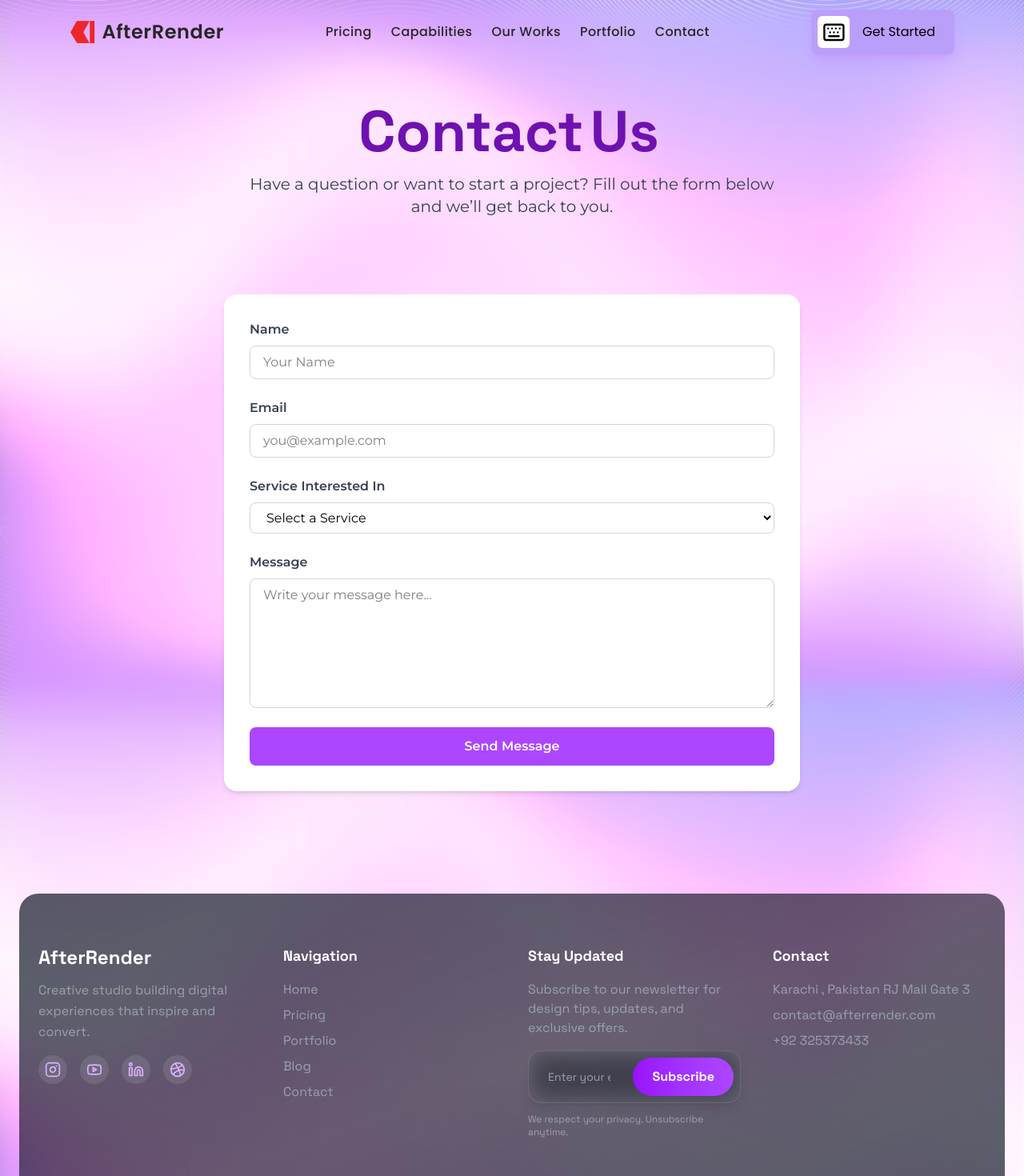
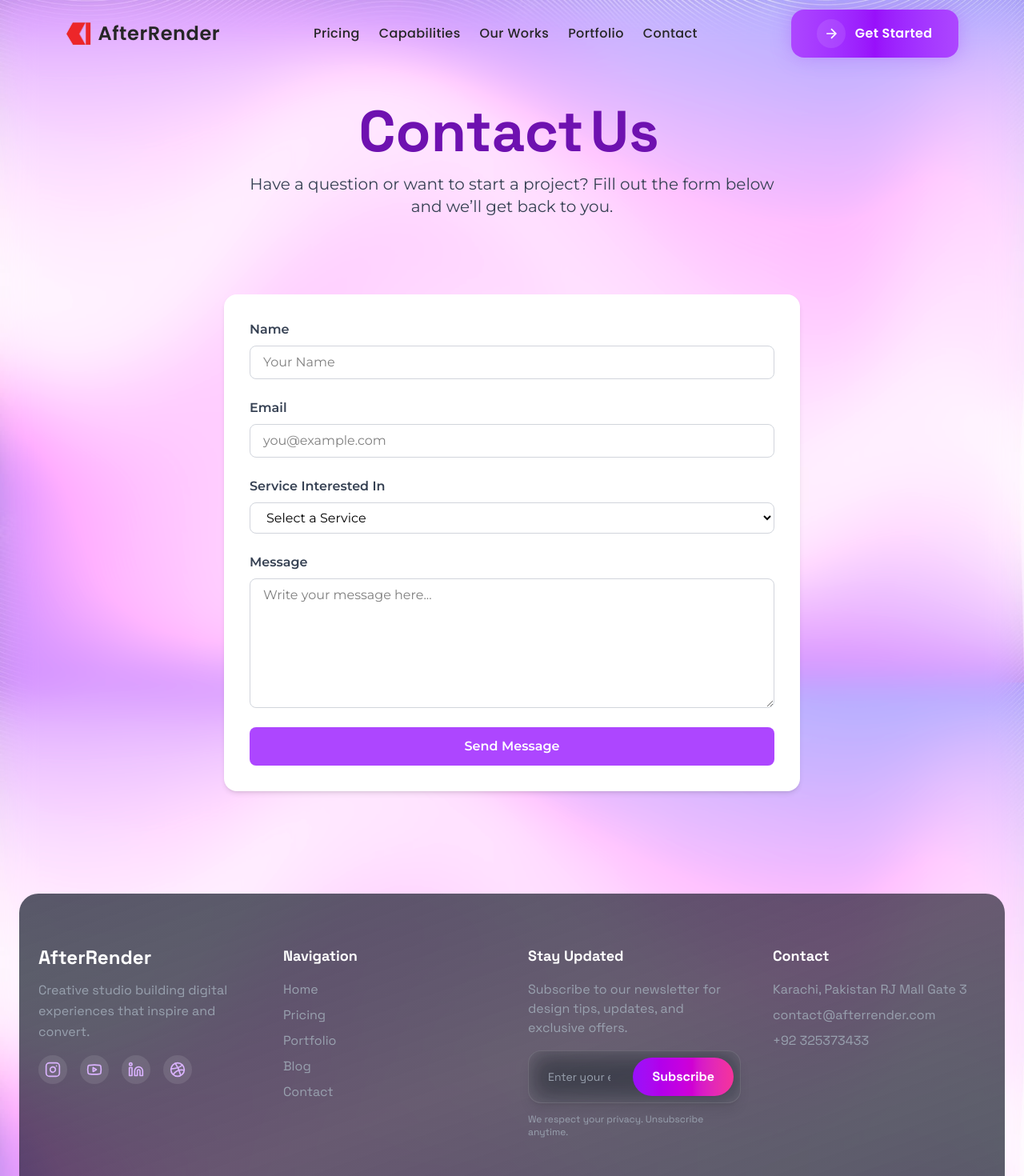
Before and after one commit to afterrender1/afterrender, a Next.js app: page /contact in a window 1280 px wide. Shown: the top 1470 px of the page at 80% size. Built offline with nearby package versions, Linux system fonts and the light colour scheme.

Commit message:
fix bugs

```diff
--- a/app/socialmediapresence/page.jsx
+++ b/app/socialmediapresence/page.jsx
@@ -11,6 +11,8 @@ import { FaFacebookF, FaInstagram, FaLinkedinIn, FaTwitter } from "react-icons/f
 import Footer from "@/components/Footer";
 import { Heading } from "@/components/Heading";
 import { MdContactSupport } from "react-icons/md";
+import { TfiWorld } from "react-icons/tfi";
+
 
 const montserrat = Montserrat({ subsets: ["latin"], weight: ["400", "600", "700"] });
 const playfair = Playfair_Display({ subsets: ["latin"], weight: ["600", "700"] });
@@ -222,8 +224,10 @@ export default function SocialMediaPresencePage() {
       <section className="relative py-24 text-white overflow-hidden">
         <div className="max-w-5xl mx-auto px-6 relative z-10">
           <div className="mx-20 backdrop-blur-xl bg-black rounded-3xl shadow-2xl p-10 md:p-16 text-center">
-            <h2 className="text-4xl md:text-5xl font-bold mb-6">
-              Boost Your Brand’s Social Presence 🌐
+
+            <h2 className="text-4xl md:text-5xl font-bold mb-6 flex ">
+              Boost Your Brand’s Social Presence
+
             </h2>
             <p className="text-lg md:text-xl text-purple-100 mb-10 max-w-2xl mx-auto">
               Partner with us to create engaging social campaigns that grow your audience and revenue.
--- a/components/Footer.jsx
+++ b/components/Footer.jsx
@@ -3,7 +3,7 @@
 import React from "react";
 import { motion } from "framer-motion";
 import Link from "next/link";
-import { Instagram, Youtube, Linkedin, Dribbble  } from "lucide-react";
+import { Instagram, Youtube, Linkedin, Dribbble } from "lucide-react";
 import { Space_Grotesk } from "next/font/google";
 
 const spaceGrotesk = Space_Grotesk({
@@ -20,10 +20,9 @@ const Footer = () => {
       whileInView={{ opacity: 1, y: 0 }}
       transition={{ duration: 0.6 }}
       viewport={{ once: true }}
-      className={`${spaceGrotesk.className} relative m-6 rounded-3xl text-gray-100 mt-8  bg-gradient-to-br from-gray-900/70 via-gray-950/60 to-gray-900/70 backdrop-blur-xl`}
+      className={`${spaceGrotesk.className} relative m-6 rounded-3xl text-gray-100 mt-8 bg-gradient-to-br from-gray-900/70 via-gray-950/60 to-gray-900/70 backdrop-blur-xl`}
       style={{
-        borderImage:
-          "linear-gradient(to right, #a855f7, #ec4899) 1",
+        borderImage: "linear-gradient(to right, #a855f7, #ec4899) 1",
       }}
     >
       <div className="max-w-7xl mx-auto px-6 py-16 grid grid-cols-1 sm:grid-cols-2 lg:grid-cols-4 gap-10">
@@ -38,7 +37,7 @@ const Footer = () => {
               { Icon: Instagram, href: "https://instagram.com" },
               { Icon: Youtube, href: "https://youtube.com" },
               { Icon: Linkedin, href: "https://linkedin.com" },
-              { Icon: Dribbble , href: "https://behance.net" },
+              { Icon: Dribbble, href: "https://behance.net" },
             ].map(({ Icon, href }, i) => (
               <motion.a
                 key={i}
@@ -58,13 +57,8 @@ const Footer = () => {
         <div>
           <h4 className="text-lg font-semibold text-white mb-4">Navigation</h4>
           <ul className="space-y-2 text-gray-400">
-            {["Home", "Pricing", "Portfolio", "Blog", "Contact"].map(
-              (item, i) => (
-                <motion.li
-                  key={i}
-                  whileHover={{ x: 4 }}
-                  transition={{ duration: 0.2 }}
-                >
+            {["Home", "Pricing", "Portfolio", "Blog", "Contact"].map((item, i) => (
+              <motion.li key={i} whileHover={{ x: 4 }} transition={{ duration: 0.2 }}>
                 <Link
                   href={`/${item.toLowerCase()}`}
                   className="hover:text-purple-400 transition-colors"
@@ -72,8 +66,7 @@ const Footer = () => {
                   {item}
                 </Link>
               </motion.li>
-              )
-            )}
+            ))}
           </ul>
         </div>
 
@@ -90,35 +83,43 @@ const Footer = () => {
             whileInView={{ opacity: 1, y: 0 }}
             transition={{ duration: 0.5 }}
             viewport={{ once: true }}
-    className="flex flex-col sm:flex-row items-center bg-white/10 border border-white/10 rounded-2xl p-2 backdrop-blur-lg shadow-lg hover:shadow-purple-500/20 transition-all duration-300 w-full"
+            className="flex flex-col sm:flex-row items-center bg-white/10 border border-white/10 rounded-2xl p-2 backdrop-blur-lg shadow-lg hover:shadow-purple-500/30 transition-all duration-300 w-full"
+          >
+            {/* motion wrapper for animated input */}
+            <motion.div
+              whileFocus={{ scale: 1.02, boxShadow: "0 0 15px rgba(168,85,247,0.4)" }}
+              className="flex-1 w-full"
             >
               <input
                 type="email"
                 placeholder="Enter your email address"
-      className="flex-1 w-full bg-transparent text-sm px-4 py-3 text-white placeholder-gray-400 outline-none focus:ring-2 focus:ring-purple-500 focus:bg-white/5 rounded-xl sm:rounded-full transition-all duration-300"
+                className="w-full bg-transparent text-sm px-4 py-3 text-white placeholder-gray-400 outline-none focus:ring-2 focus:ring-purple-500 focus:bg-white/5 rounded-xl sm:rounded-full transition-all duration-300"
               />
+            </motion.div>
+
             <motion.button
               type="submit"
-      whileHover={{ scale: 1.05, boxShadow: "0 0 20px rgba(168,85,247,0.5)" }}
-      whileTap={{ scale: 0.97 }}
-      className="mt-3 sm:mt-0 sm:ml-3 w-full sm:w-auto bg-gradient-to-r from-purple-600 to-purple-500 hover:from-purple-500 hover:to-purple-400 text-white font-semibold px-6 py-3 rounded-xl sm:rounded-full transition-all duration-300"
+              whileHover={{
+                scale: 1.05,
+                boxShadow: "0 0 25px rgba(168,85,247,0.6)",
+              }}
+              whileTap={{ scale: 0.96 }}
+              className="mt-3 sm:mt-0 sm:ml-3 w-full sm:w-auto bg-gradient-to-r from-purple-600 via-fuchsia-600 to-pink-500 hover:from-purple-500 hover:to-pink-400 text-white font-semibold px-6 py-3 rounded-xl sm:rounded-full transition-all duration-300"
             >
               Subscribe
             </motion.button>
           </motion.form>
 
-  {/* Optional success message placeholder */}
           <p className="text-xs text-gray-400 mt-3">
             We respect your privacy. Unsubscribe anytime.
           </p>
         </div>
 
-
-        {/* --- Contact / Address --- */}
+        {/* --- Contact --- */}
         <div>
           <h4 className="text-lg font-semibold text-white mb-4">Contact</h4>
           <ul className="space-y-2 text-gray-400">
-            <li>Karachi , Pakistan RJ Mall Gate 3</li>
+            <li>Karachi, Pakistan RJ Mall Gate 3</li>
             <li>contact@afterrender.com</li>
             <li>+92 325373433</li>
           </ul>
--- a/components/MenuItem.jsx
+++ b/components/MenuItem.jsx
@@ -58,28 +58,40 @@ export const MenuItem = ({ setActive, active, item, children }) => {
 export const Menu = ({ setActive, children }) => {
   const [isOpen, setIsOpen] = useState(false);
   const [scrolled, setScrolled] = useState(false);
+  const [mounted, setMounted] = useState(false);
 
-  // Detect scroll to toggle glassy background
+useEffect(() => {
+  setMounted(true);
+}, []);
+
+
 useEffect(() => {
   const handleScroll = () => {
-      if (window.scrollY > 20) {
-        setScrolled(true);
-      } else {
-        setScrolled(false);
-      }
+    const scrollTop = window.scrollY;
+    // Prevent unnecessary state updates
+    setScrolled((prev) => {
+      const shouldBeScrolled = scrollTop > 20;
+      return prev !== shouldBeScrolled ? shouldBeScrolled : prev;
+    });
   };
+
   window.addEventListener("scroll", handleScroll);
-    return () => window.removeEventListener("scroll", handleScroll);
+  handleScroll(); // Run once on mount
+
+  return () => {
+    window.removeEventListener("scroll", handleScroll);
+  };
 }, []);
+
 
   return (
   <nav
   suppressHydrationWarning
-      onMouseLeave={() => setActive(null)}
   className={`fixed w-full z-[100] flex flex-wrap items-center justify-around rounded-b-4xl px-6 py-3 text-neutral-800 transition-all duration-300
-        ${scrolled ? "bg-white/90 text-white dark:bg-black/40 backdrop-blur-md shadow-md" : "bg-transparent"}
+    ${mounted && scrolled ? "bg-white/90 text-white dark:bg-black/40 backdrop-blur-md shadow-md" : "bg-transparent"}
     hover:scale-110`}
 >
+
       {/* Left — Logo */}
       <Link
         href="/"
@@ -107,35 +119,47 @@ export const Menu = ({ setActive, children }) => {
 
       {/* Right — Button */}
       <div className="hidden md:flex items-center space-x-2">
-        <Link href={"/contact"}>
-          <button
-            className={`${poppins.className} relative group text-black transition-all flex items-center justify-center whitespace-nowrap rounded-lg hover:rotate-[3deg] will-change-transform duration-300 shadow-lg hover:shadow-xl h-14 text-base cursor-pointer pl-[4rem] pr-6 bg-[#ba9ffa] shadow-purple-400/30 hover:shadow-purple-400/30`}
+      <Link href="/contact" className="no-underline group relative">
+    <div
+      className={`
+        ${poppins.className}
+        flex items-center gap-3 px-8 py-3 rounded-2xl font-semibold text-white
+        bg-gradient-to-r from-purple-500 via-purple-600 to-purple-500
+        shadow-[0_0_25px_rgba(168,85,247,0.4)]
+        hover:shadow-[0_0_40px_rgba(217,70,239,0.6)]
+        hover:from-purple-800 hover:to-purple-600
+        transition-all duration-500 ease-out
+        backdrop-blur-md relative overflow-hidden
+      `}
     >
-            <div className="absolute left-0 top-0 mt-2 ml-2 bg-white text-black-600 p-[0.35rem] bottom-1 group-hover:w-[calc(100%-0.9rem)] transition-all rounded-md duration-300 h-10 w-10">
+      {/* subtle animated overlay */}
+      <div className="absolute inset-0 bg-white/20 opacity-0 group-hover:opacity-100 blur-md transition-all duration-500" />
+
+      {/* icon */}
+      <motion.div
+        initial={{ rotate: 0 }}
+        whileHover={{ rotate: 360 }}
+        transition={{ duration: 0.6, ease: "easeInOut" }}
+        className="relative z-10 p-2 bg-white/10 rounded-full"
+      >
         <svg
           xmlns="http://www.w3.org/2000/svg"
+          className="w-5 h-5 text-white"
+          fill="none"
           viewBox="0 0 24 24"
-                fill="none"
           stroke="currentColor"
           strokeWidth="2"
-                strokeLinecap="round"
-                strokeLinejoin="round"
-                className="h-full w-full"
         >
-                <path d="M10 8h.01" />
-                <path d="M12 12h.01" />
-                <path d="M14 8h.01" />
-                <path d="M16 12h.01" />
-                <path d="M18 8h.01" />
-                <path d="M6 8h.01" />
-                <path d="M7 16h10" />
-                <path d="M8 12h.01" />
-                <rect width="20" height="16" x="2" y="4" rx="2" />
+          <path d="M5 12h14" />
+          <path d="M12 5l7 7-7 7" />
         </svg>
+      </motion.div>
+
+      {/* text */}
+      <span className="relative z-10 tracking-wide">Get Started</span>
     </div>
-            <div className={`"hidden md:flex flex-wrap justify-center gap-6 text-black" ${scrolled ? "text-white" : "text-black"}` }>Get Started</div>
-          </button>
   </Link>
+
       </div>
 
       {/* Mobile Menu Toggle */}
--- a/components/Testimonials.jsx
+++ b/components/Testimonials.jsx
@@ -18,9 +18,11 @@ export const AnimatedTestimonials = ({
   const [active, setActive] = useState(0);
   const [randomRotations, setRandomRotations] = useState([]);
 
-  useEffect(() => {
-    setRandomRotations(testimonials.map(() => Math.floor(Math.random() * 21) - 10));
-  }, [testimonials]);
+useEffect(() => {
+  if (!testimonials || testimonials.length === 0) return;
+  setRandomRotations(testimonials.map(() => Math.floor(Math.random() * 21) - 10));
+}, []);
+
 
   const handleNext = () => setActive((prev) => (prev + 1) % testimonials.length);
   const handlePrev = () => setActive((prev) => (prev - 1 + testimonials.length) % testimonials.length);
```
Lines whose indentation alone changed are shown as unchanged.
